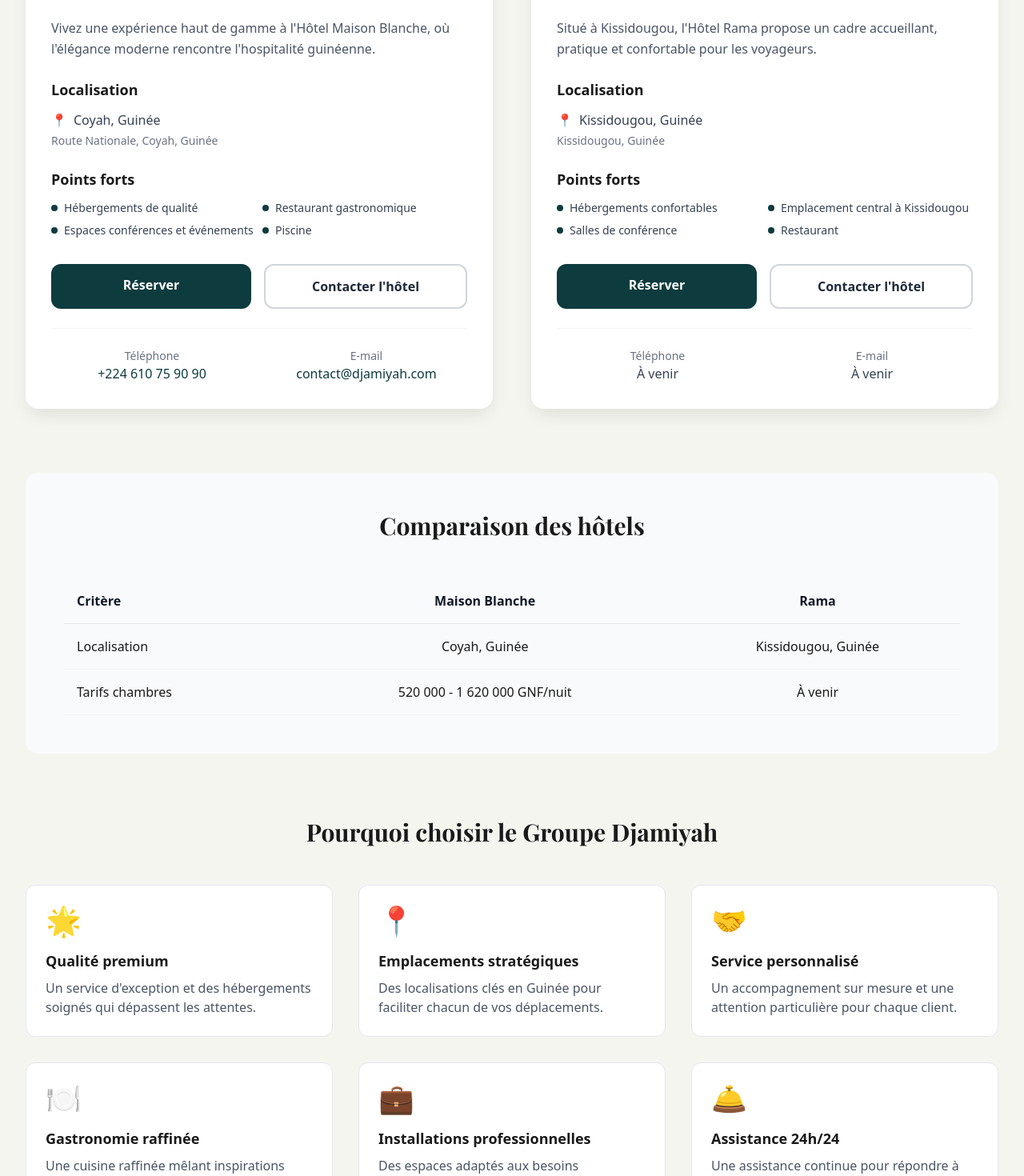
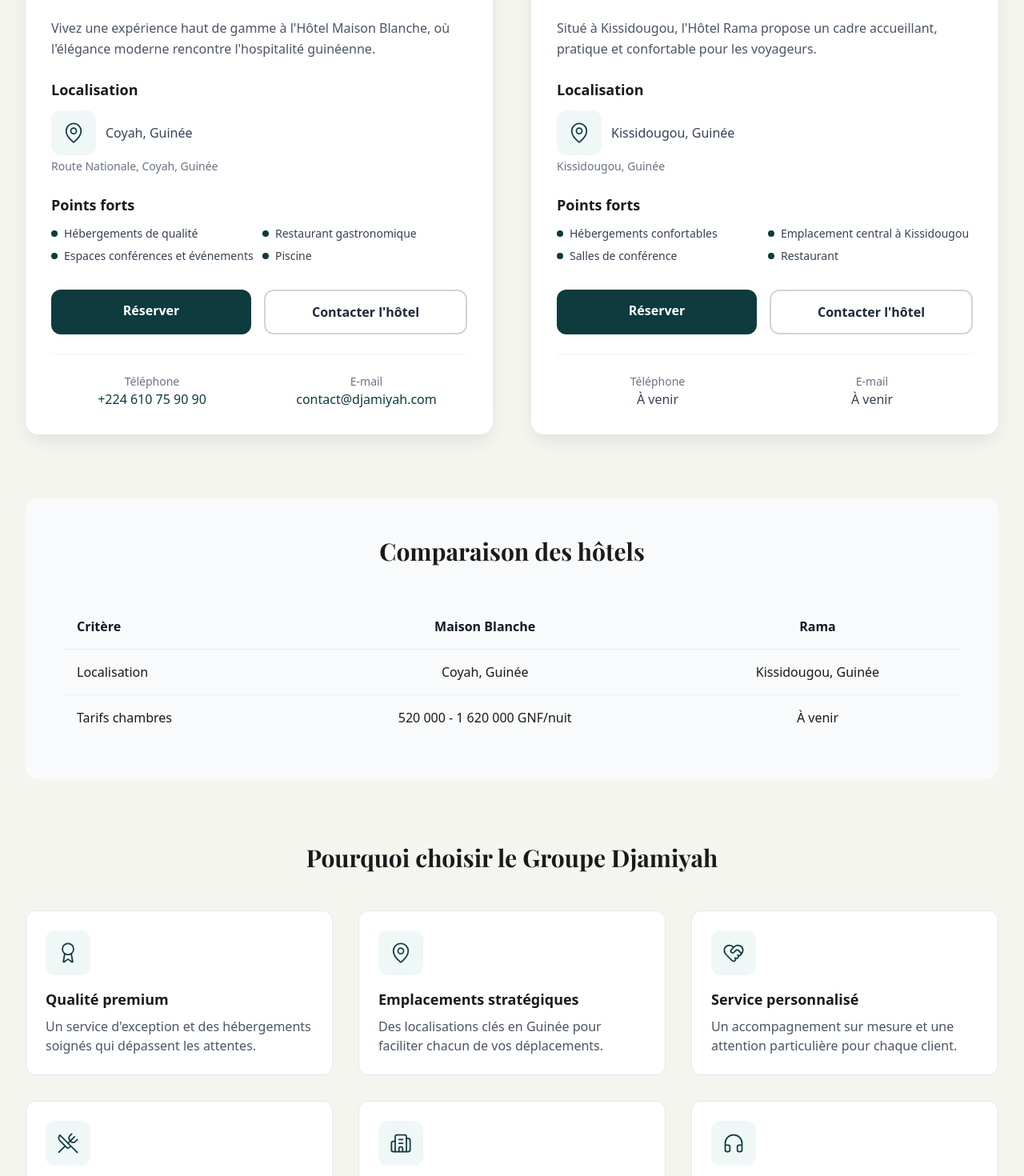
Before and after one commit to kabasidik-ai/djamiyah-group, a Next.js app: page /hotels in a window 1280 px wide. Shown: the part 1060-2530 px from the top of the page at 80% size. Built offline with nearby package versions, Linux system fonts and the light colour scheme; a web font is replaced by a local one.

Commit message:
style: replace hotel page emoji icons with Lucide icons

```diff
--- a/src/app/hotels/page.tsx
+++ b/src/app/hotels/page.tsx
@@ -1,4 +1,5 @@
 import Link from "next/link";
+import { Award, MapPin, HeartHandshake, UtensilsCrossed, Building2, Headphones } from "lucide-react";
 import { hotels, hotelGroups } from "@/data/hotels";
 
 export default function HotelsPage() {
@@ -50,7 +51,9 @@
                 {/* Hotel Image Placeholder */}
                 <div className="h-64 bg-gradient-to-br from-gray-300 to-gray-400 flex items-center justify-center">
                   <div className="text-center text-gray-700 p-8">
-                    <div className="text-6xl mb-4">🏨</div>
+                    <div className="w-14 h-14 rounded-xl bg-[#F0F7F7] flex items-center justify-center mb-4 mx-auto">
+                      <Building2 className="w-7 h-7 text-[#0D3B3E]" strokeWidth={1.5} />
+                    </div>
                     <h2 className="text-3xl font-bold mb-2">{hotel.shortName}</h2>
                     <p className="text-sm">À remplacer par une photo extérieure de {hotel.name}</p>
                   </div>
@@ -74,7 +77,9 @@
                   <div className="mb-6">
                     <h4 className="text-lg font-semibold mb-3">Localisation</h4>
                     <div className="flex items-center text-gray-700">
-                      <span className="mr-2">📍</span>
+                      <div className="w-14 h-14 rounded-xl bg-[#F0F7F7] flex items-center justify-center mr-3">
+                        <MapPin className="w-7 h-7 text-[#0D3B3E]" strokeWidth={1.5} />
+                      </div>
                       <p>{hotel.location}</p>
                     </div>
                     <p className="text-sm text-gray-500 mt-1">{hotel.address}</p>
@@ -192,38 +197,40 @@
             <div className="grid grid-cols-1 md:grid-cols-3 gap-8">
               {[
                 {
-                  icon: "🌟",
+                  icon: <Award className="w-7 h-7 text-[#0D3B3E]" strokeWidth={1.5} />,
                   title: "Qualité premium",
                   description: "Un service d'exception et des hébergements soignés qui dépassent les attentes.",
                 },
                 {
-                  icon: "📍",
+                  icon: <MapPin className="w-7 h-7 text-[#0D3B3E]" strokeWidth={1.5} />,
                   title: "Emplacements stratégiques",
                   description: "Des localisations clés en Guinée pour faciliter chacun de vos déplacements.",
                 },
                 {
-                  icon: "🤝",
+                  icon: <HeartHandshake className="w-7 h-7 text-[#0D3B3E]" strokeWidth={1.5} />,
                   title: "Service personnalisé",
                   description: "Un accompagnement sur mesure et une attention particulière pour chaque client.",
                 },
                 {
-                  icon: "🍽️",
+                  icon: <UtensilsCrossed className="w-7 h-7 text-[#0D3B3E]" strokeWidth={1.5} />,
                   title: "Gastronomie raffinée",
                   description: "Une cuisine raffinée mêlant inspirations locales et internationales.",
                 },
                 {
-                  icon: "💼",
+                  icon: <Building2 className="w-7 h-7 text-[#0D3B3E]" strokeWidth={1.5} />,
                   title: "Installations professionnelles",
                   description: "Des espaces adaptés aux besoins professionnels et aux événements d'affaires.",
                 },
                 {
-                  icon: "🛎️",
+                  icon: <Headphones className="w-7 h-7 text-[#0D3B3E]" strokeWidth={1.5} />,
                   title: "Assistance 24h/24",
                   description: "Une assistance continue pour répondre à vos besoins à tout moment.",
                 },
               ].map((feature, idx) => (
                 <div key={idx} className="bg-white p-6 rounded-xl border border-gray-200 hover:border-primary/50 transition-all">
-                  <div className="text-4xl mb-4">{feature.icon}</div>
+                  <div className="w-14 h-14 rounded-xl bg-[#F0F7F7] flex items-center justify-center mb-4">
+                    {feature.icon}
+                  </div>
                   <h3 className="text-lg font-semibold mb-2">{feature.title}</h3>
                   <p className="text-gray-600">{feature.description}</p>
                 </div>
```
